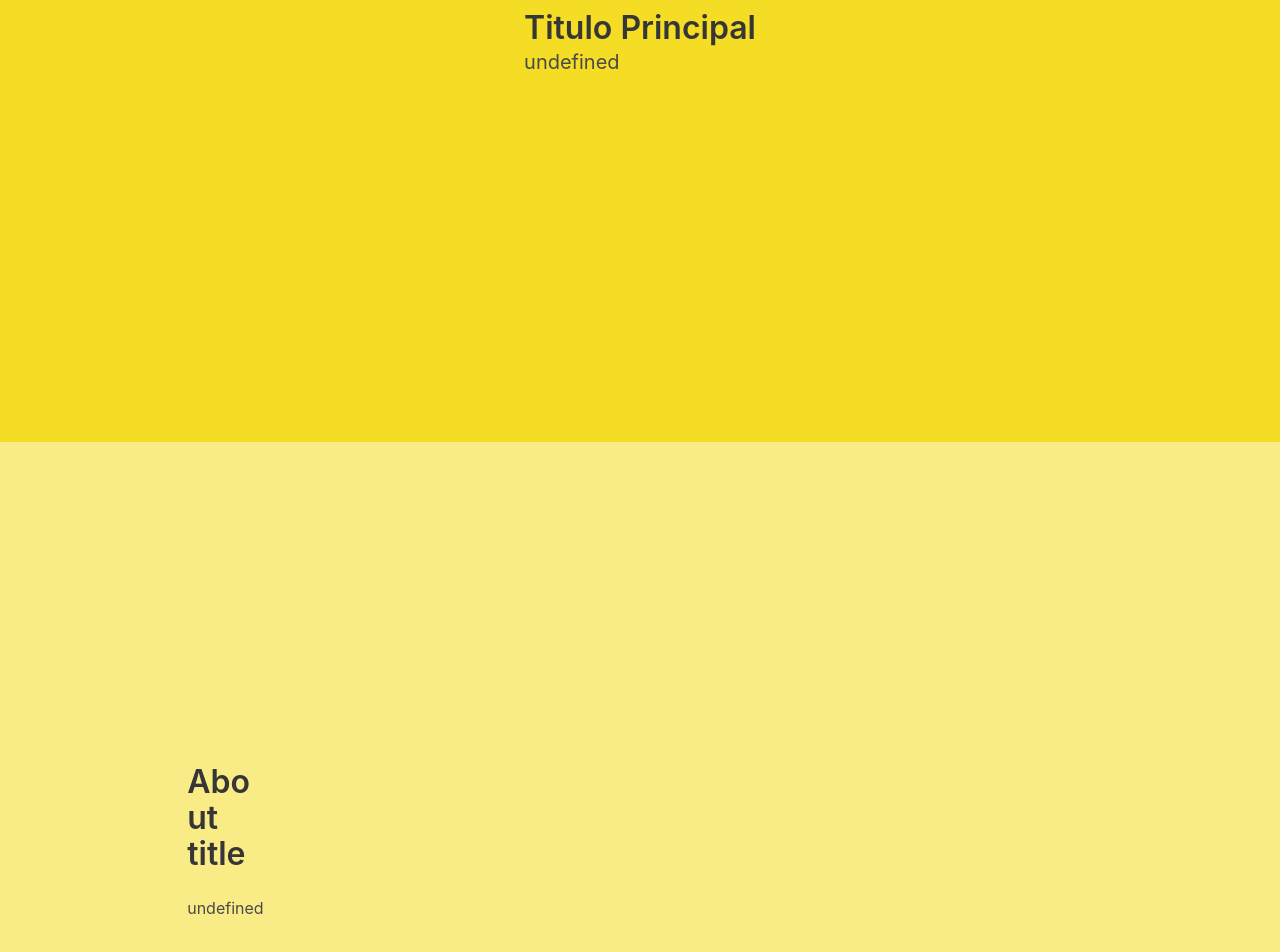
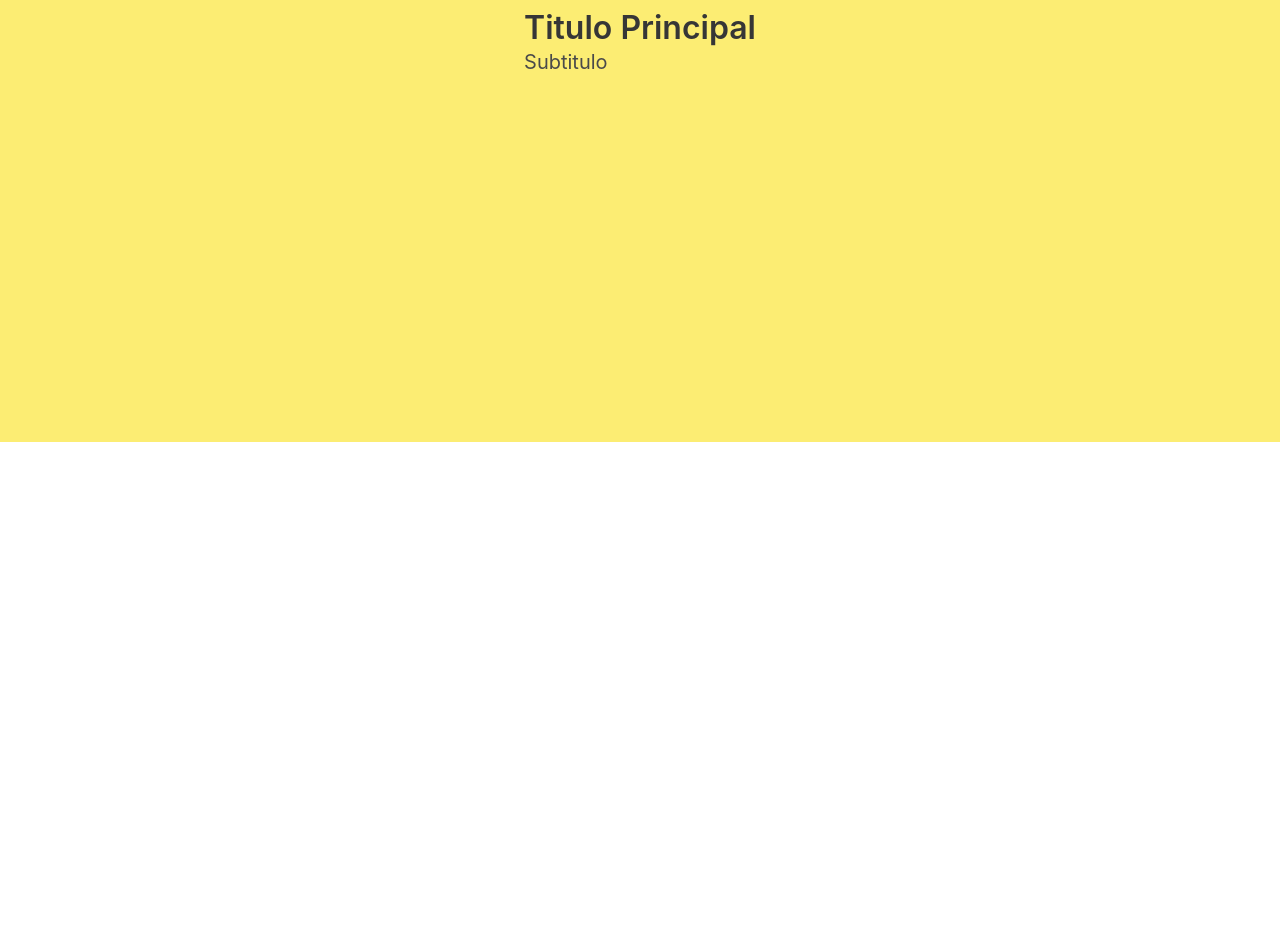
Before and after one commit to vlopez-dev/portfolio-front, a Svelte app: page / in a window 1280 px wide. Shown: the part 410-1362 px from the top of the page. After the commit the page ends 852 px from the top, so only its background shows below. Built offline with nearby package versions, Linux system fonts and the light colour scheme.

Commit message:
add route pages

```diff
--- a/package.json
+++ b/package.json
@@ -17,6 +17,7 @@
     "vite": "^3.1.0"
   },
   "dependencies": {
-    "svelte-navigator": "^3.2.2"
+    "svelte-navigator": "^3.2.2",
+    "svelte-spa-router": "^3.3.0"
   }
 }
--- a/src/App.svelte
+++ b/src/App.svelte
@@ -5,29 +5,44 @@
   import About from "./routes/About.svelte";
   import Projects from "./routes/Projects.svelte";
   import Contact from "./routes/Contact.svelte";
+  import Router from "svelte-spa-router"
+  let routes={
+    "/":Hero,
+    "/about":About,
+    "/projects":Projects,
+    "/Contact":Contact,
+
+  }
   </script>
+
 <Nav
 item1="Home"
 item2="About"
 item3="Projects"
 item4="Contact"
 >
+
+
 </Nav>
 
-<Hero
-hero_title="Titulo Principal"
-></Hero>
 
-<About
-about_title="About title"
->
-</About>
+
+
+
+
+
+
+
+  <Router {routes}></Router>
+
+
 
 
 
 <style>
  :global(body) {
     display: flex;
+    color: white;
     flex-direction: column;
     place-items:normal;
     background-color: transparent !important;
--- a/src/routes/About.svelte
+++ b/src/routes/About.svelte
@@ -7,14 +7,14 @@
     <div class="hero-body">
 
       <div class="columns">
-        <div class="column is-three-fifths">
-          <img {src} alt="">
+        <div class="column is-half" style="outline: 2xp solid red ;">
+          <img src="https://images.unsplash.com/photo-1501196354995-cbb51c65aaea?ixlib=rb-1.2.1&ixid=MnwxMjA3fDB8MHxwaG90by1wYWdlfHx8fGVufDB8fHx8&auto=format&fit=crop&w=1171&q=80" alt="">
         </div>
 
-        <div class="column">
+        <div class="column" style="outline: 2px solid green ;">
           <div class="container">
-          <h2 class="title">{about_title}</h2>
-          <p>{about_description}</p>
+          <h2 class="title">Titulo Principal</h2>
+          <p>Lorem ipsum dolor sit amet consectetur adipisicing elit. Labore sapiente recusandae laborum? Quisquam consequatur dignissimos incidunt fugiat est. Eveniet, dignissimos. Esse cumque odio atque facere explicabo modi ab tempora aliquam.</p>
         </div>
         </div>
 
--- a/src/routes/Hero.svelte
+++ b/src/routes/Hero.svelte
@@ -1,15 +1,15 @@
 <script>
-    export let hero_title,hero_subtitle,hero_image
+    // export let hero_title,hero_subtitle,hero_image
 
 </script>
 <section class="hero  is-fullheight">
     <div class="hero-body">
       <div class="">
         <p class="title">
-            {hero_title}
+            Titulo Principal
         </p>
         <p class="subtitle">
-            {hero_subtitle}
+          Subtitulo
         </p>
       </div>
     </div>
@@ -17,7 +17,7 @@
 
   <style>
    .hero{
-    background-color: #f4dd24;
+    background-color: #fced73;
    }
     .hero-body{
         justify-content: center;
--- a/src/routes/Nav.svelte
+++ b/src/routes/Nav.svelte
@@ -1,9 +1,8 @@
 <script>
     export let item1, item2, item3,item4
-    import {page} from "$App/stores";
 
 </script>
-
+<header>
 <nav
   class="navbar"
   role="navigation"
@@ -37,17 +36,17 @@
       class="navbar-start"
       style="flex-grow: 1; justify-content: center;"
     >
-      <a class="navbar-item" href="/">{item1}</a>
-      <a class="navbar-item" href="/About">{item2}</a>
+      <a class="navbar-item" href="#/">{item1}</a>
+      <a class="navbar-item" href="#/about">{item2}</a>
 
-      <a class="navbar-item" href="/Projects">{item3}</a>
-      <a class="navbar-item" href="/Contact">{item4}</a>
+      <a class="navbar-item" href="#/projects">{item3}</a>
+      <a class="navbar-item" href="#/contact">{item4}</a>
 
     </div>
 
   </div>
 </nav>
-
+</header>
 
 <slot/>
 <style>
```
Also changed, not shown: 1 other file (tests, documents, lock files or other folders). Lines whose indentation alone changed are shown as unchanged.
